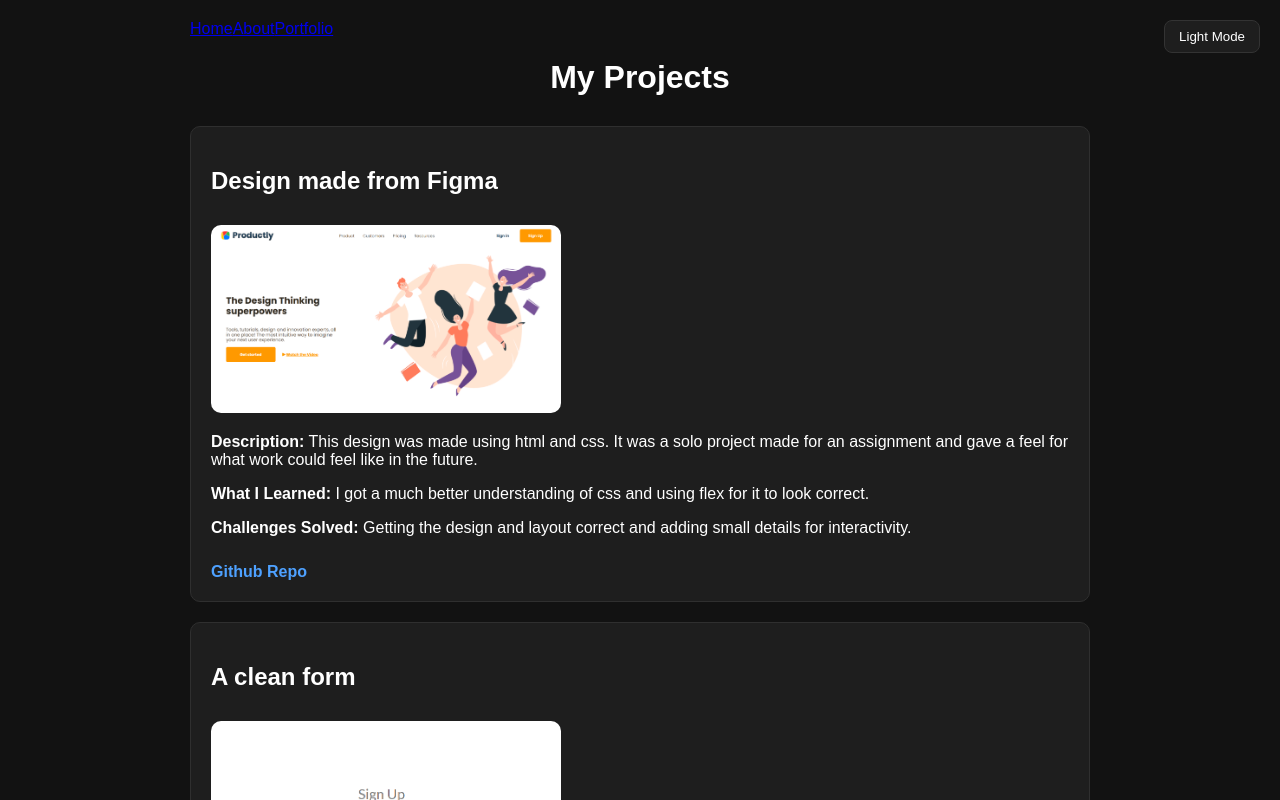
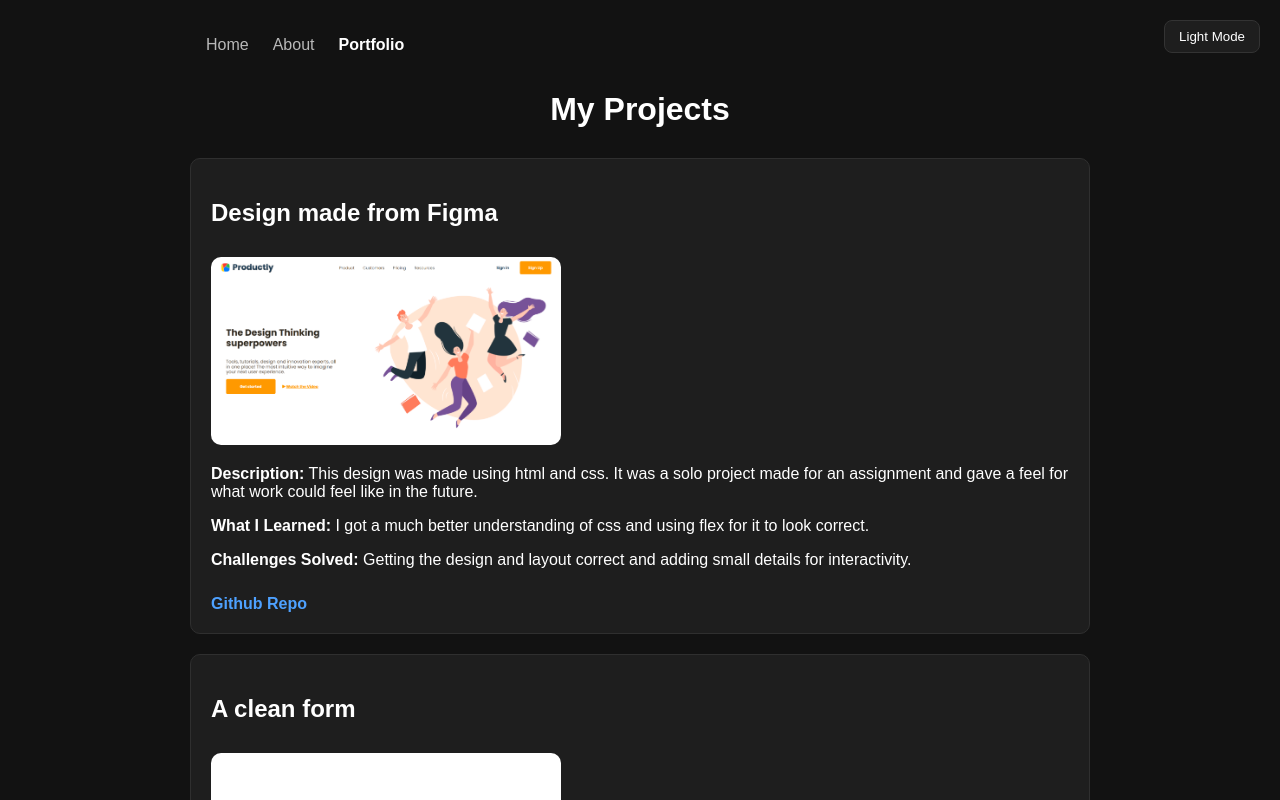
Before and after one commit to Elias-Khaz/react-project, a React (Vite) app in the folder react-project/: page /portfolio in a window 1280 px wide. Shown: the top 800 px of the page. Built offline with nearby package versions, Linux system fonts and the light colour scheme.

Commit message:
improved dark mode and navbar

```diff
--- a/react-project/src/App.jsx
+++ b/react-project/src/App.jsx
@@ -7,7 +7,14 @@ import About from "./pages/About";
 import Portfolio from "./pages/Portfolio";
 
 function App() {
-  const [darkMode, setDarkMode] = useState(true);
+
+  const [darkMode, setDarkMode] = useState(() => {
+    return localStorage.getItem("theme") !== "light";
+  });
+
+  if (!darkMode) {
+    document.body.classList.add("light-mode");
+  }
 
   function toggleTheme() {
     const newMode = !darkMode;
@@ -15,8 +22,10 @@ function App() {
 
     if (!newMode) {
       document.body.classList.add("light-mode");
+      localStorage.setItem("theme", "light");
     } else {
       document.body.classList.remove("light-mode");
+      localStorage.setItem("theme", "dark");
     }
   }
 
--- a/react-project/src/components/navbar.jsx
+++ b/react-project/src/components/navbar.jsx
@@ -1,11 +1,19 @@
-import { Link } from "react-router-dom";
+import { NavLink } from "react-router-dom";
 
 function Navbar() {
   return (
     <nav className="navbar">
-      <Link to="/">Home</Link>
-      <Link to="/about">About</Link>
-      <Link to="/portfolio">Portfolio</Link>
+      <NavLink to="/" end className="nav-link">
+        Home
+      </NavLink>
+
+      <NavLink to="/about" className="nav-link">
+        About
+      </NavLink>
+
+      <NavLink to="/portfolio" className="nav-link">
+        Portfolio
+      </NavLink>
     </nav>
   );
 }
--- a/react-project/src/index.css
+++ b/react-project/src/index.css
@@ -72,3 +72,20 @@ body.light-mode .toggle-theme {
     color: #121212;
     border: 1px solid #d6d6d6;
 }
+
+.navbar {
+  display: flex;
+  gap: 1.5rem;
+  padding: 1rem;
+}
+
+.nav-link {
+  text-decoration: none;
+  color: inherit;
+  opacity: 0.7;
+}
+
+.nav-link.active {
+  opacity: 1;
+  font-weight: 600;
+}
```
